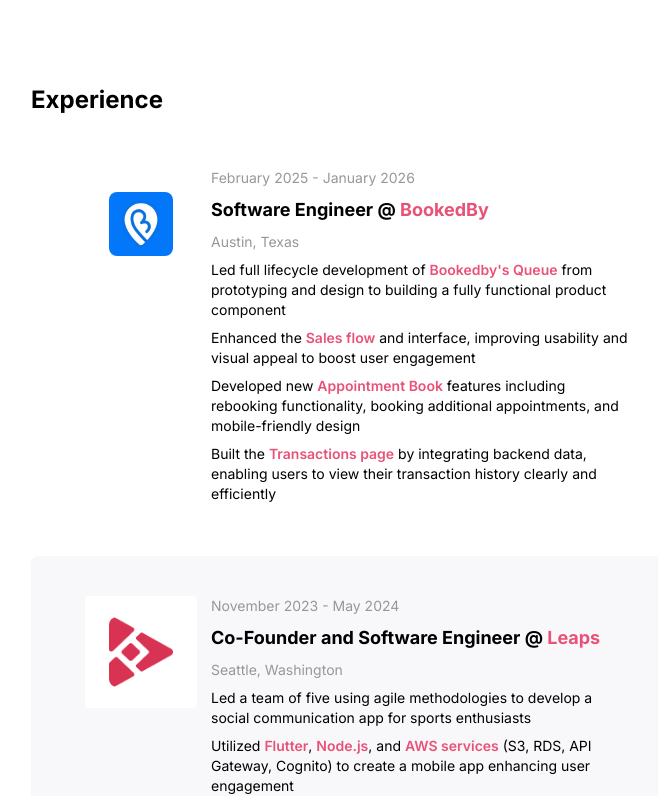
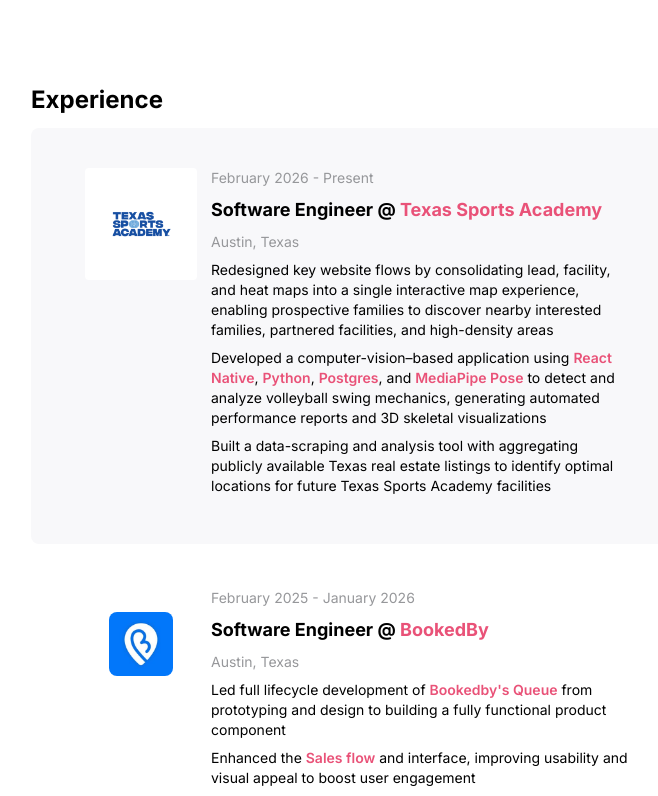
Before and after one commit to juliuscecilia33/PortfolioV3, a Next.js app: page / in a window 1280 px wide. Shown: the part 526-1322 px from the top of the page, without its empty margins (289-947 px from the left). Built offline with nearby package versions, Linux system fonts and the light colour scheme.

Commit message:
added experience

```diff
--- a/src/app/containers/Experiences.tsx
+++ b/src/app/containers/Experiences.tsx
@@ -6,6 +6,7 @@
 import Chimerocyte from "../../assets/Chimerocyte.png";
 import Leaps from "../../assets/LeapsLogo.png";
 import BookedBy from "../../assets/BookedBy.jpg";
+import TSA from "../../assets/TSA.png";
 import { motion } from "framer-motion";
 
 const Experiences = () => {
@@ -20,11 +21,21 @@
   };
 
   return (
-    <motion.div
-      variants={containerVariants}
-      initial="hidden"
-      animate="visible"
-    >
+    <motion.div variants={containerVariants} initial="hidden" animate="visible">
+      <Experience
+        imageSrc={TSA}
+        imageAlt="Texas Sports Academy"
+        description={[
+          "Redesigned key website flows by consolidating lead, facility, and heat maps into a single interactive map experience, enabling prospective families to discover nearby interested families, partnered facilities, and high-density areas",
+          "Developed a computer-vision–based application using **React Native**, **Python**, **Postgres**, and **MediaPipe Pose** to detect and analyze volleyball swing mechanics, generating automated performance reports and 3D skeletal visualizations",
+          "Built a data-scraping and analysis tool with aggregating publicly available Texas real estate listings to identify optimal locations for future Texas Sports Academy facilities",
+        ]}
+        positionName="Software Engineer"
+        companyName="Texas Sports Academy"
+        location="Austin, Texas"
+        backgroundColor="#F8F8FA"
+        dateOfExperience="February 2026 - Present"
+      />
       <Experience
         imageSrc={BookedBy}
         imageAlt="BookedBy"
@@ -32,7 +43,7 @@
           "Led full lifecycle development of **Bookedby's Queue** from prototyping and design to building a fully functional product component",
           "Enhanced the **Sales flow** and interface, improving usability and visual appeal to boost user engagement",
           "Developed new **Appointment Book** features including rebooking functionality, booking additional appointments, and mobile-friendly design",
-          "Built the **Transactions page** by integrating backend data, enabling users to view their transaction history clearly and efficiently"
+          "Built the **Transactions page** by integrating backend data, enabling users to view their transaction history clearly and efficiently",
         ]}
         positionName="Software Engineer"
         companyName="BookedBy"
@@ -47,7 +58,7 @@
           "Led a team of five using agile methodologies to develop a social communication app for sports enthusiasts",
           "Utilized **Flutter**, **Node.js**, and **AWS services** (S3, RDS, API Gateway, Cognito) to create a mobile app enhancing user engagement",
           "Secured **$8k in funding** from the AWS Startup Program",
-          "Showcased project at **UW's 2024 Science and Technology Showcase**, highlighting innovation in sports technology"
+          "Showcased project at **UW's 2024 Science and Technology Showcase**, highlighting innovation in sports technology",
         ]}
         positionName="Co-Founder and Software Engineer"
         companyName="Leaps"
@@ -62,7 +73,7 @@
           "Developed dynamic email automation solution using **Actionable Messages/Adaptive Cards** and **AMP for Gmail**, optimizing product approval workflows and cutting errors by **30%**",
           "Integrated solution with Adobe's backend using Python and Node.js for security and reliability",
           "Helped transition Adobe's Console for Businesses from **Angular.js to React.js**, ensuring smooth integration and performance",
-          "Implemented comprehensive testing using Jasmine.js and Jest.js"
+          "Implemented comprehensive testing using Jasmine.js and Jest.js",
         ]}
         positionName="Software Engineer Intern"
         companyName="Adobe"
@@ -77,7 +88,7 @@
           "Implemented **read-only access mode** for Adobe's Console for Businesses using React.js, Angular.js, and Java, improving support processes by **40%**",
           "Refined data and authentication logic to establish **role-based access control** with token-based authentication",
           "Integrated backend APIs to validate user permissions in real-time",
-          "Addressed customer security concerns while ensuring secure and streamlined access for users"
+          "Addressed customer security concerns while ensuring secure and streamlined access for users",
         ]}
         positionName="Software Engineer Intern"
         companyName="Adobe"
@@ -92,7 +103,7 @@
           "Implemented real-time enhancements across **40+ tickets** using Angular.js, React.js, and Redux, updating **70+ translated versions** of the site",
           "Deployed regional site with Drupal CMS and CDN feature, ensuring seamless access for over **1.5 million users** in their native languages",
           "Developed automated migration scripts with Shopify/PHP to consolidate global stores",
-          "Effectively reduced company overhead and improved user experience without service interruptions"
+          "Effectively reduced company overhead and improved user experience without service interruptions",
         ]}
         positionName="Software Engineer Intern"
         companyName="IQAir"
@@ -107,7 +118,7 @@
           "Created React.js website integrated with **AWS** (Amplify, Cognito, Route 53, EC2, Lambda, S3) for employees across all levels",
           "Facilitated robust **laboratory management system** for seamless collaboration and productivity",
           "Unified extraction scripts using Python, simplifying upload of patient and donor documents to AWS S3 Buckets",
-          "Enhanced data management and workflow efficiency organization-wide"
+          "Enhanced data management and workflow efficiency organization-wide",
         ]}
         positionName="Software Engineer Intern"
         companyName="Chimerocyte"
```
Also changed, not shown: src/assets/TSA.png (added).
